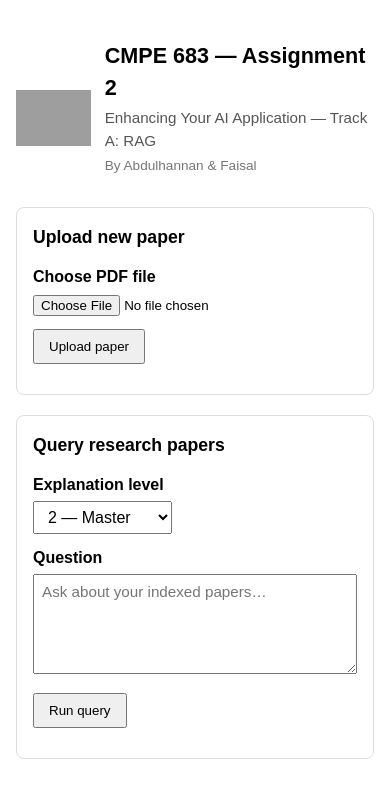
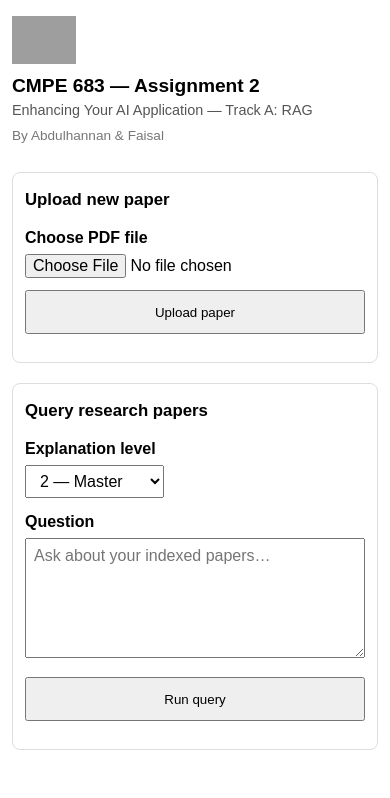
Before and after one commit to faisal-fa094424/683-assigment2-deploy, a Flask app: page / in a window 390 px wide. Shown: the top 798 px of the page. Run offline with Flask 3, Linux system fonts and the light colour scheme; grey boxes are pictures that could not be loaded.

Commit message:
support phone screen

```diff
--- /dev/null
+++ b/static/style.css
@@ -0,0 +1,193 @@
+/* Base layout */
+body {
+  font-family: Arial, sans-serif;
+  max-width: 720px;
+  margin: 40px auto;
+  padding: 0 16px;
+  line-height: 1.5;
+}
+
+.page-header {
+  display: flex;
+  align-items: center;
+  gap: 14px;
+  margin-bottom: 10px;
+}
+
+.qu-logo {
+  height: 56px;
+  width: auto;
+  object-fit: contain;
+  flex-shrink: 0;
+}
+
+h1 {
+  font-size: 1.35rem;
+  margin: 0 0 2px;
+}
+
+.subtitle {
+  color: #555;
+  font-size: 0.95rem;
+  margin: 0 0 4px;
+}
+
+.authors {
+  color: #777;
+  font-size: 0.85rem;
+  margin: 0 0 20px;
+}
+
+h2 {
+  font-size: 1.1rem;
+  margin-top: 0;
+}
+
+.card {
+  border: 1px solid #ddd;
+  border-radius: 8px;
+  padding: 16px;
+  margin-bottom: 20px;
+}
+
+.row {
+  margin: 12px 0;
+}
+
+label {
+  display: block;
+  margin-bottom: 4px;
+  font-weight: 600;
+}
+
+textarea {
+  width: 100%;
+  min-height: 100px;
+  box-sizing: border-box;
+  padding: 8px;
+  font-family: inherit;
+  font-size: 0.95rem;
+}
+
+select {
+  padding: 6px 10px;
+  font-size: 1rem;
+  max-width: 100%;
+  box-sizing: border-box;
+}
+
+button {
+  padding: 8px 14px;
+  cursor: pointer;
+  min-height: 44px;
+  min-width: 44px;
+  box-sizing: border-box;
+}
+
+input[type="file"] {
+  max-width: 100%;
+  font-size: 0.95rem;
+}
+
+.msg {
+  margin-top: 14px;
+  font-weight: 600;
+}
+
+.ok {
+  color: #0a7a2f;
+}
+
+.err {
+  color: #b42318;
+}
+
+.answer {
+  margin-top: 12px;
+  white-space: pre-wrap;
+  font-weight: normal;
+  border-top: 1px solid #eee;
+  padding-top: 12px;
+}
+
+.sources {
+  margin-top: 10px;
+  font-size: 0.9rem;
+  color: #444;
+  font-weight: normal;
+  white-space: pre-wrap;
+  font-family: ui-monospace, monospace;
+  overflow-x: auto;
+}
+
+.context-debug {
+  margin-top: 12px;
+  font-size: 0.8rem;
+  color: #333;
+  font-weight: normal;
+}
+
+.context-debug pre {
+  margin: 8px 0 0;
+  padding: 10px;
+  background: #f6f6f6;
+  border: 1px solid #e0e0e0;
+  border-radius: 6px;
+  overflow-x: auto;
+  white-space: pre-wrap;
+  word-break: break-word;
+}
+
+/* Phone and small tablets */
+@media (max-width: 600px) {
+  body {
+    margin: 16px auto;
+    padding: 0 12px;
+  }
+
+  .page-header {
+    flex-direction: column;
+    align-items: flex-start;
+    gap: 10px;
+  }
+
+  .qu-logo {
+    height: 48px;
+  }
+
+  h1 {
+    font-size: 1.2rem;
+    line-height: 1.25;
+  }
+
+  .subtitle {
+    font-size: 0.9rem;
+  }
+
+  .authors {
+    margin-bottom: 16px;
+  }
+
+  .card {
+    padding: 14px 12px;
+  }
+
+  h2 {
+    font-size: 1.05rem;
+  }
+
+  textarea {
+    min-height: 120px;
+    font-size: 16px; /* avoids iOS zoom-on-focus */
+  }
+
+  select,
+  input[type="file"] {
+    font-size: 16px;
+  }
+
+  button {
+    width: 100%;
+    justify-content: center;
+  }
+}
--- a/templates/index.html
+++ b/templates/index.html
@@ -4,93 +4,7 @@
   <meta charset="utf-8" />
   <meta name="viewport" content="width=device-width, initial-scale=1" />
   <title>CMPE 683 — Assignment 2: RAG Enhancement</title>
-  <style>
-    body {
-      font-family: Arial, sans-serif;
-      max-width: 720px;
-      margin: 40px auto;
-      padding: 0 16px;
-      line-height: 1.5;
-    }
-    .page-header {
-      display: flex;
-      align-items: center;
-      gap: 14px;
-      margin-bottom: 10px;
-    }
-    .qu-logo {
-      height: 56px;
-      width: auto;
-      object-fit: contain;
-    }
-    h1 { font-size: 1.35rem; margin: 0 0 2px; }
-    .subtitle { color: #555; font-size: 0.95rem; margin: 0 0 4px; }
-    .authors { color: #777; font-size: 0.85rem; margin: 0 0 20px; }
-    h2 { font-size: 1.1rem; margin-top: 0; }
-    .card {
-      border: 1px solid #ddd;
-      border-radius: 8px;
-      padding: 16px;
-      margin-bottom: 20px;
-    }
-    .row {
-      margin: 12px 0;
-    }
-    label { display: block; margin-bottom: 4px; font-weight: 600; }
-    textarea {
-      width: 100%;
-      min-height: 100px;
-      box-sizing: border-box;
-      padding: 8px;
-      font-family: inherit;
-      font-size: 0.95rem;
-    }
-    select {
-      padding: 6px 10px;
-      font-size: 1rem;
-    }
-    button {
-      padding: 8px 14px;
-      cursor: pointer;
-    }
-    .msg {
-      margin-top: 14px;
-      font-weight: 600;
-    }
-    .ok { color: #0a7a2f; }
-    .err { color: #b42318; }
-    .answer {
-      margin-top: 12px;
-      white-space: pre-wrap;
-      font-weight: normal;
-      border-top: 1px solid #eee;
-      padding-top: 12px;
-    }
-    .sources {
-      margin-top: 10px;
-      font-size: 0.9rem;
-      color: #444;
-      font-weight: normal;
-      white-space: pre-wrap;
-      font-family: ui-monospace, monospace;
-    }
-    .context-debug {
-      margin-top: 12px;
-      font-size: 0.8rem;
-      color: #333;
-      font-weight: normal;
-    }
-    .context-debug pre {
-      margin: 8px 0 0;
-      padding: 10px;
-      background: #f6f6f6;
-      border: 1px solid #e0e0e0;
-      border-radius: 6px;
-      overflow-x: auto;
-      white-space: pre-wrap;
-      word-break: break-word;
-    }
-  </style>
+  <link rel="stylesheet" href="{{ url_for('static', filename='style.css') }}" />
 </head>
 <body>
   <header class="page-header">
```
